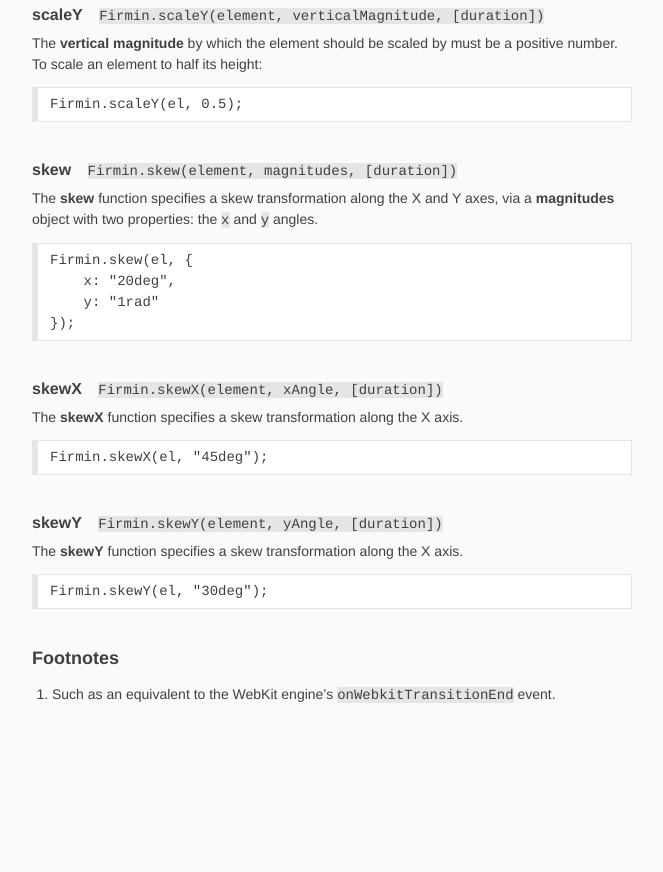
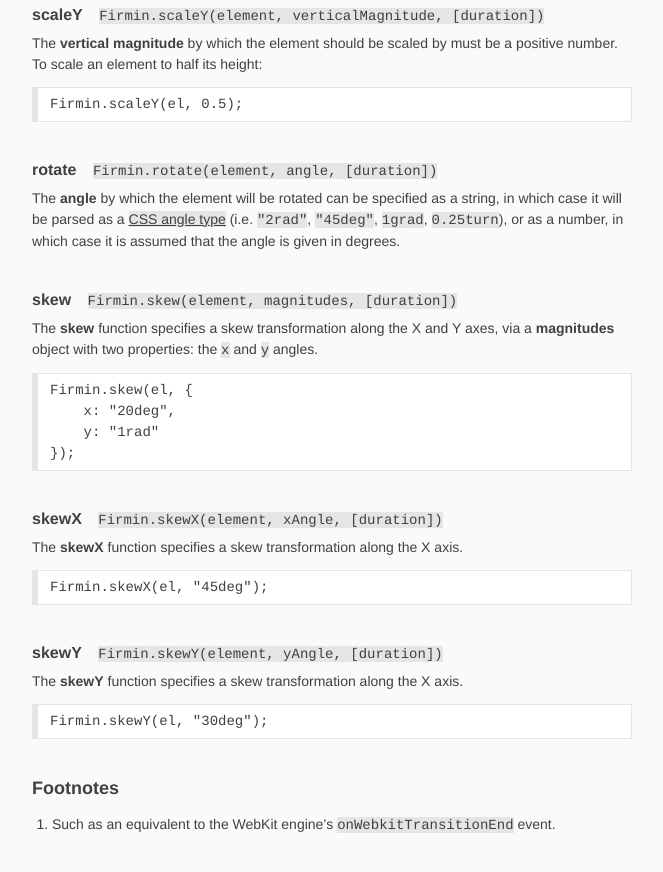
Before and after one commit to beastaugh/firmin, a plain HTML site: page index.html in a window 1280 px wide. Shown: the part 1968-2840 px from the top of the page, without its empty margins (308-971 px from the left). Before the commit the page ends 2734 px from the top, so only its background shows below. Drawn offline with Linux system fonts and the light colour scheme.

Commit message:
Document rotate transform function.

```diff
--- a/index.html
+++ b/index.html
@@ -301,6 +301,22 @@ Firmin.animate(el, tf);</pre>
             <pre>Firmin.scaleY(el, 0.5);</pre>
         </div>
 
+        <div class="function" id="rotate">
+            <h3>
+                <em>rotate</em>
+                <code>Firmin.rotate(element, angle, [duration])</code>
+            </h3>
+
+            <p>
+                The <em>angle</em> by which the element will be rotated can be
+                specified as a string, in which case it will be parsed as a
+                <a href="http://www.w3.org/TR/css3-values/#angles">CSS angle
+                type</a> (i.e. <code>"2rad"</code>, <code>"45deg"</code>,
+                <code>1grad</code>, <code>0.25turn</code>), or as a number, in
+                which case it is assumed that the angle is given in degrees.
+            </p>
+        </div>
+
         <div class="function" id="skew">
             <h3>
                 <em>skew</em>
```
